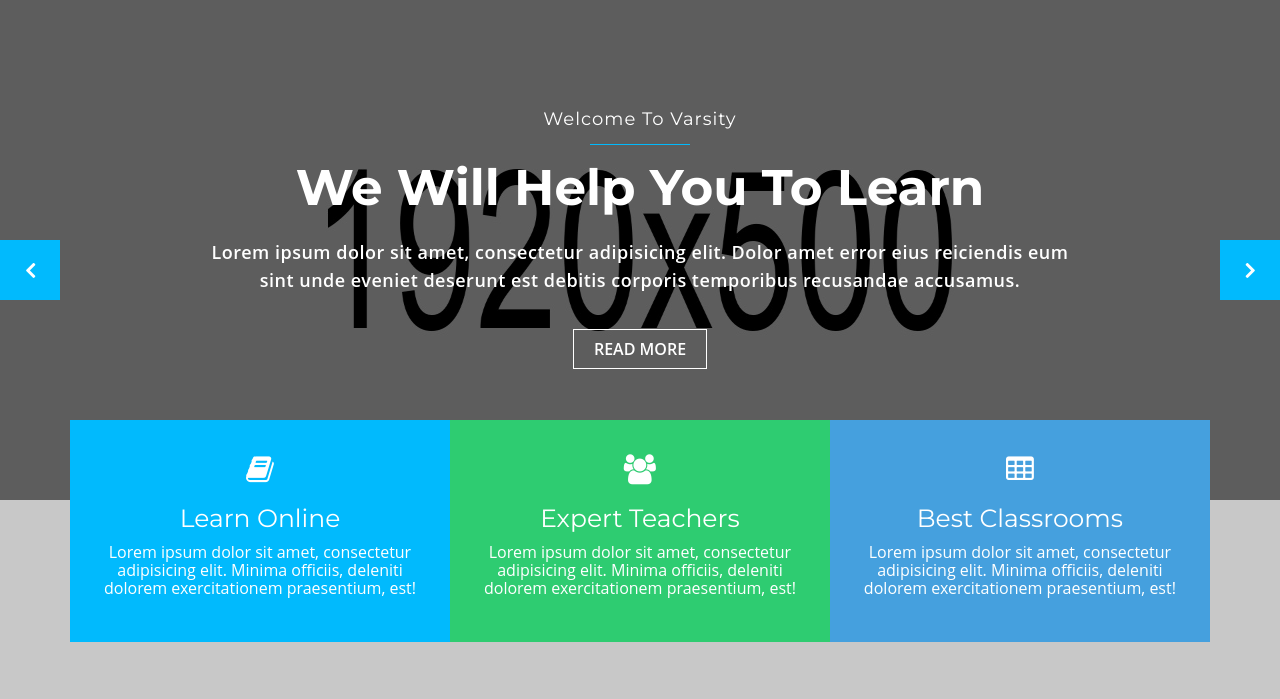
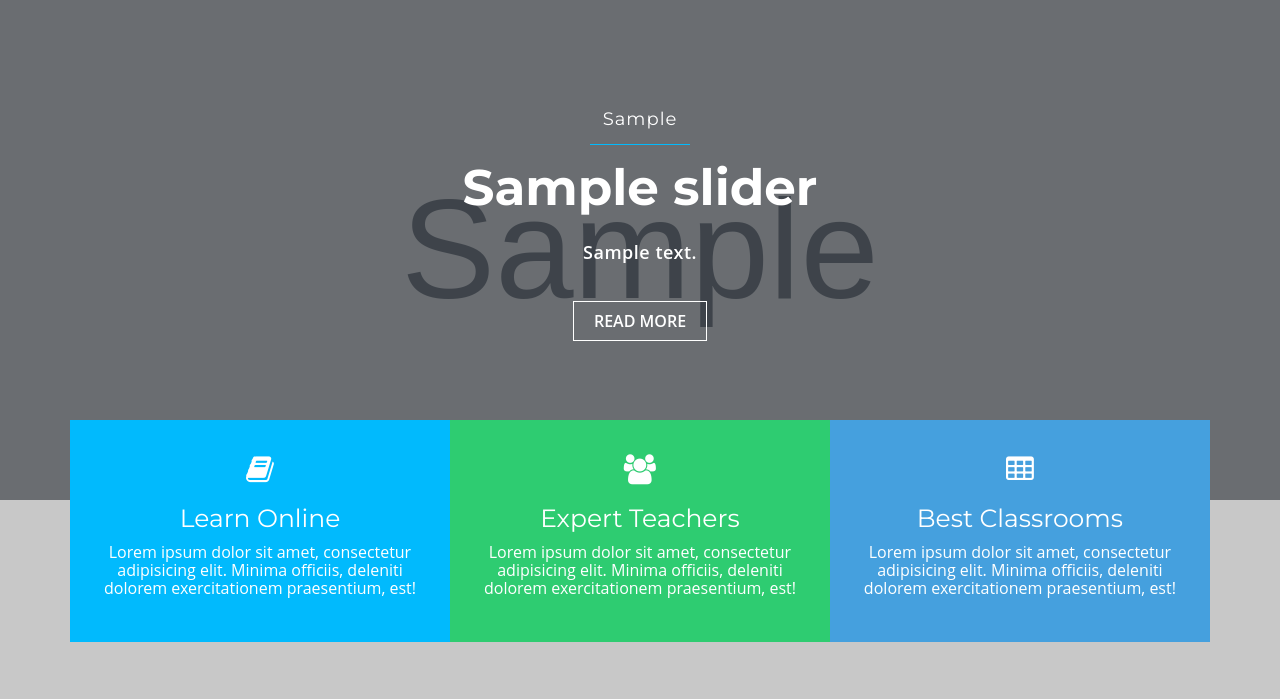
Before and after one commit to Rabby5264/elibrary, a PHP site: page / in a window 1280 px wide. Shown: the part 112-811 px from the top of the page. Run offline with PHP 8.4, Linux system fonts and the light colour scheme; tables that the repository leaves empty or names only in its code hold one stand-in row (values such as "Sample post"); grey boxes marked "Sample" are stand-in pictures.

Commit message:
home slider done

```diff
--- /dev/null
+++ b/connection.php
@@ -0,0 +1,11 @@
+<?php
+
+$db = new mysqli('localhost','root','','elibrary');
+
+if($db){
+    // echo"Database connection successfull";
+}
+else{echo"Database connection fail";}
+
+
+?>
--- a/index.php
+++ b/index.php
@@ -1,56 +1,35 @@
+<?php
+include 'include/header.php';
+include "connection.php";
+$sql    ="SELECT * FROM home_slider ORDER BY id DESC";
+$result =$db->query($sql);
 
-<?php include 'include/header.php'; ?>
+
+?>
 
   <!-- Start Slider -->
   <section id="mu-slider">
     <!-- Start single slider item -->
+    <?php while($row = $result->fetch_assoc()):   ?>
+
     <div class="mu-slider-single">
       <div class="mu-slider-img">
         <figure>
-          <img src="assets/img/slider/1.jpg" alt="img">
+          <img src="<?php echo"admin/images/slider/" .$row['image']  ;  ?>"  alt="image">
         </figure>
       </div>
       <div class="mu-slider-content">
-        <h4>Welcome To Varsity</h4>
+        <h4><?php echo $row['head']  ;  ?></h4>
         <span></span>
-        <h2>We Will Help You To Learn</h2>
-        <p>Lorem ipsum dolor sit amet, consectetur adipisicing elit. Dolor amet error eius reiciendis eum sint unde eveniet deserunt est debitis corporis temporibus recusandae accusamus.</p>
+        <h2><?php echo $row['title']  ;  ?></h2>
+        <p><?php echo $row['text']  ;  ?></p>
         <a href="#" class="mu-read-more-btn">Read More</a>
       </div>
     </div>
+    <?php endwhile; ?>
+
     <!-- Start single slider item -->
-    <!-- Start single slider item -->
-    <div class="mu-slider-single">
-      <div class="mu-slider-img">
-        <figure>
-          <img src="assets/img/slider/2.jpg" alt="img">
-        </figure>
-      </div>
-      <div class="mu-slider-content">
-        <h4>Premiumu Quality Free Template</h4>
-        <span></span>
-        <h2>Best Education Template Ever</h2>
-        <p>Lorem ipsum dolor sit amet, consectetur adipisicing elit. Dolor amet error eius reiciendis eum sint unde eveniet deserunt est debitis corporis temporibus recusandae accusamus.</p>
-        <a href="#" class="mu-read-more-btn">Read More</a>
-      </div>
-    </div>
-    <!-- Start single slider item -->
-    <!-- Start single slider item -->
-    <div class="mu-slider-single">
-      <div class="mu-slider-img">
-        <figure>
-          <img src="assets/img/slider/3.jpg" alt="img">
-        </figure>
-      </div>
-      <div class="mu-slider-content">
-        <h4>Exclusivly For Education</h4>
-        <span></span>
-        <h2>Education For Everyone</h2>
-        <p>Lorem ipsum dolor sit amet, consectetur adipisicing elit. Dolor amet error eius reiciendis eum sint unde eveniet deserunt est debitis corporis temporibus recusandae accusamus.</p>
-        <a href="#" class="mu-read-more-btn">Read More</a>
-      </div>
-    </div>
-    <!-- Start single slider item -->
+
   </section>
   <!-- End Slider -->
   <!-- Start service  -->
```
Also changed, not shown: admin/images/slider/MANDALA_301-011 [Converted].jpg (added).
